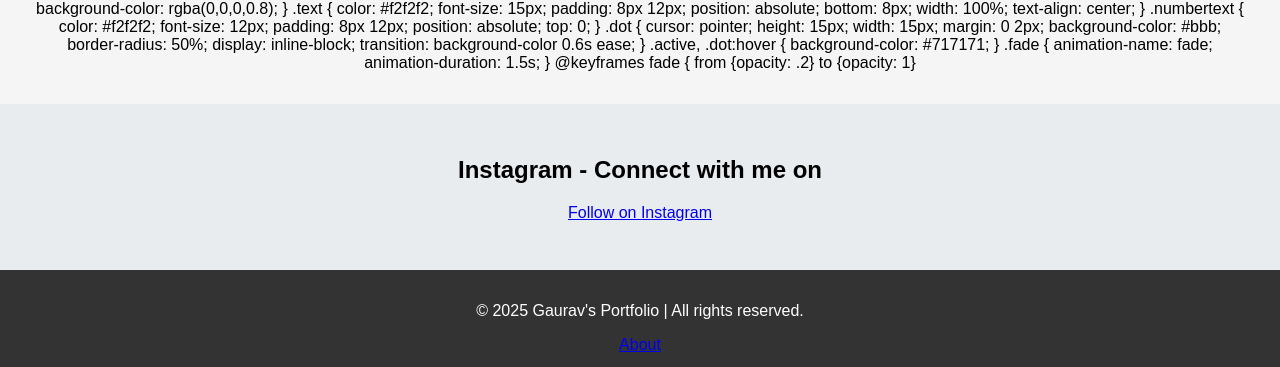
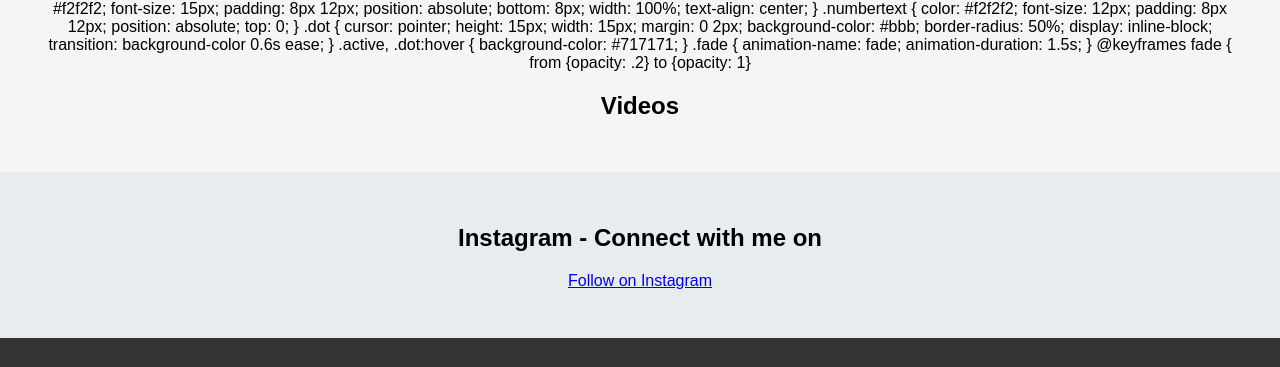
Before and after one commit to Gaurav-portfolio/Gaurav-portfolio, a plain HTML site: page index.html in a window 1280 px wide. Shown: the part 1021-1388 px from the top of the page. Drawn offline with Linux system fonts and the light colour scheme.

Commit message:
Update index.html

```diff
--- a/index.html
+++ b/index.html
@@ -56,8 +56,6 @@
 
     <h2>Videos</h2>
 box-sizing:border-box}
-
-/* Slideshow container */
 .slideshow-container {
   max-width: 1000px;
   position: relative;
@@ -125,7 +123,7 @@
 @keyframes fade {
   from {opacity: .2}
   to {opacity: 1}
-
+<h2>Videos</h2>
   </section>
   <section class="section" style="background: #e9ecef;">
     <h2>Instagram - Connect with me on</h2>
```
